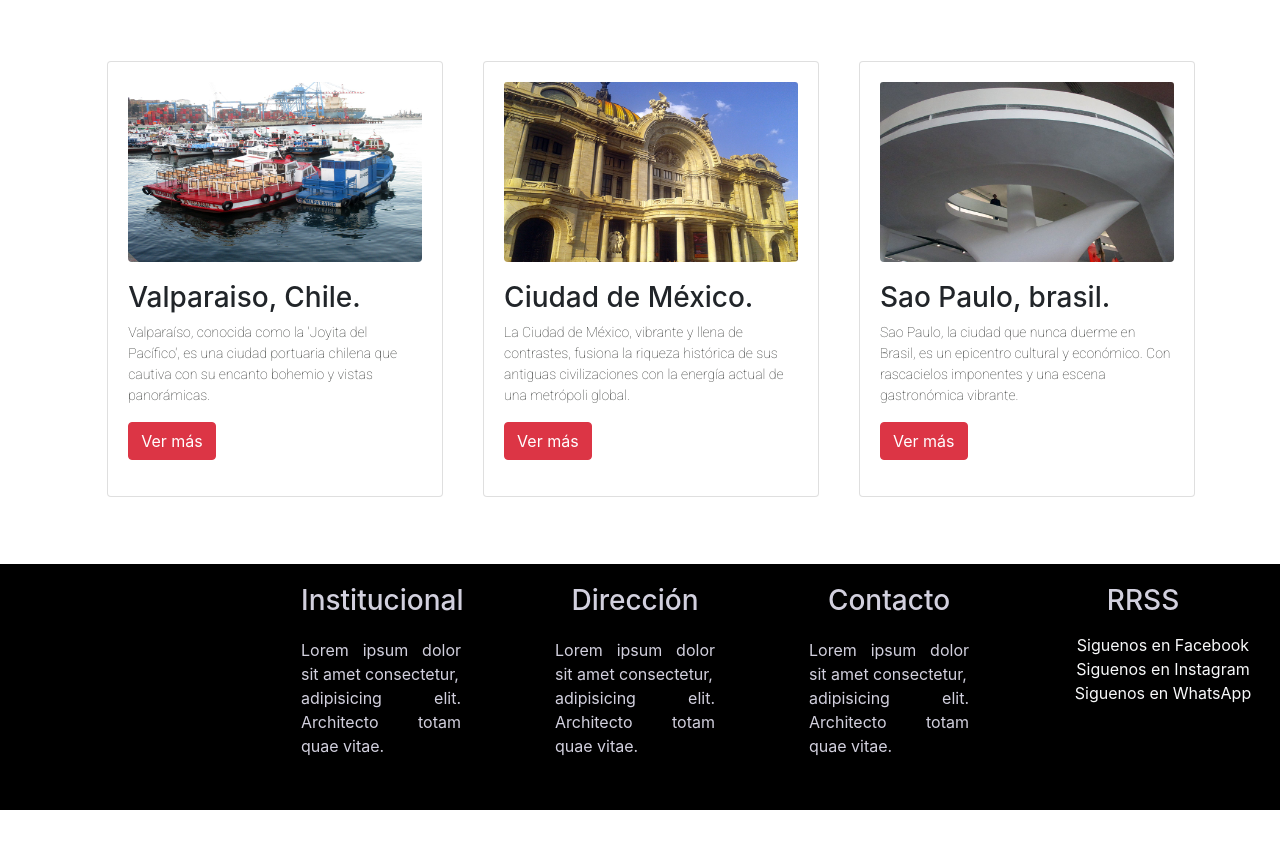
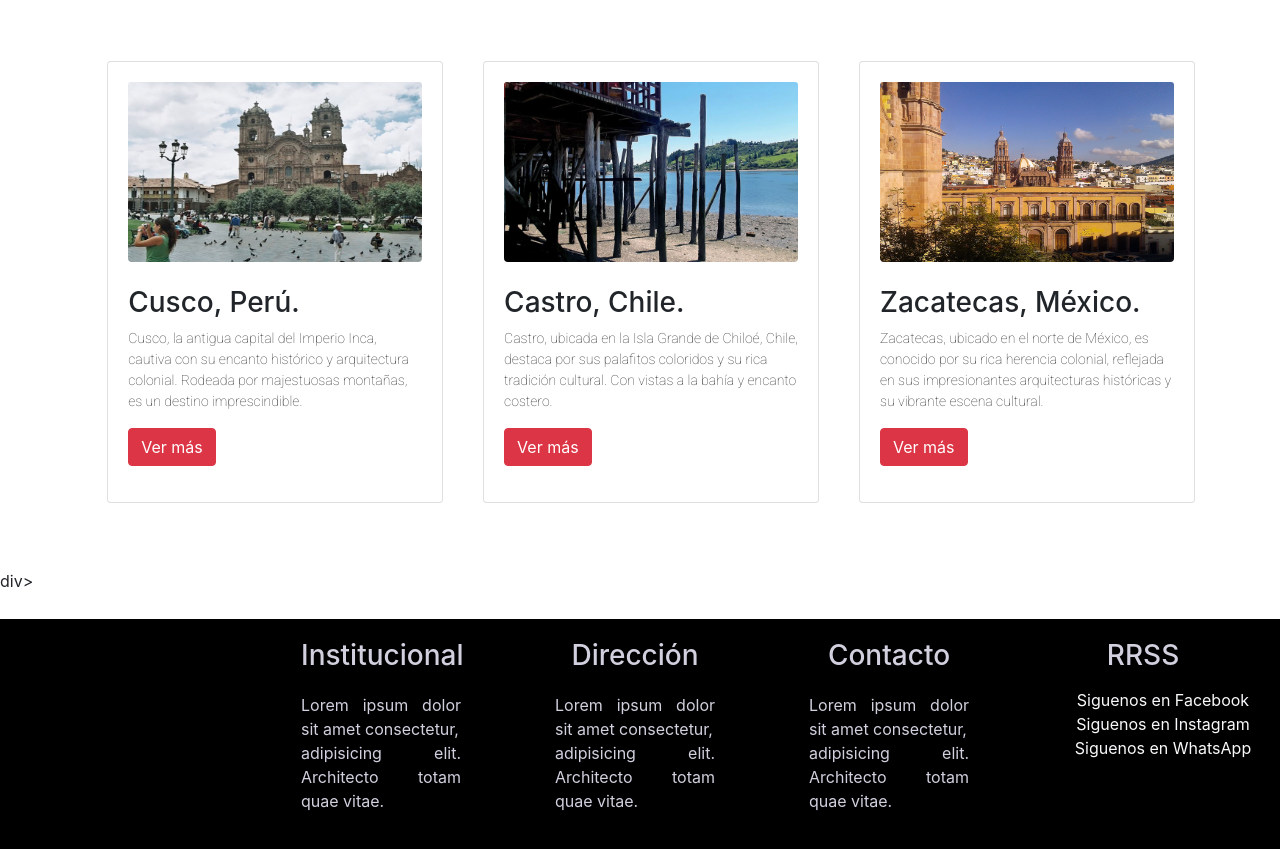
Before and after one commit to mavart2/clase1_coder-, a website: page servicios.html in a window 1280 px wide. Shown: the part 569-1418 px from the top of the page. Before the commit the page ends 1379 px from the top, so only its background shows below. Drawn offline with nearby package versions, Linux system fonts and the light colour scheme; grey boxes are pictures that could not be loaded; a web font is replaced by a local one.

Commit message:
Servicios

```diff
--- a/servicios.html
+++ b/servicios.html
@@ -291,52 +291,57 @@
 
 
     </div>
-    <div class="container">
+
+      <div class="container">
+        <main class="contenido">
 
 
-        <main class="contenido">
             <div class="sep">
             </div>
-
             <section class="card-container">
                 <div class="card">
+                    <div class="card-body">
+                        <img src="./img/cusco.jpg" class="card-img-top" alt="...">
 
+                        <h3 class="til pt-4">Cusco, Perú.</h3>
+                        <p class="card-text ">Cusco, la antigua capital del Imperio Inca, cautiva con su encanto
+                            histórico y arquitectura colonial. Rodeada por majestuosas montañas, es un destino
+                            imprescindible.</p>
+                        <a href="#" class="btn btn-danger">Ver más</a>
+                    </div>
+                </div>
+                <div class="sep">
+                </div>
+
+                <div class="card">
                     <div class="card-body">
-                        <img src="./img/valpo.jpg" class="card-img-top" alt="...">
+                        <img src="./img/castro.jpg" class="card-img-top" alt="...">
 
-                        <h3 class="til">Valparaiso, Chile.</h3>
-                        <p class="card-text ">Valparaíso, conocida como la 'Joyita del Pacífico', es una ciudad portuaria chilena que cautiva con su encanto bohemio y vistas panorámicas.</p>
+                        <h3 class="til pt-4">Castro, Chile.</h3>
+                        <p class="card-text">Castro, ubicada en la Isla Grande de Chiloé, Chile, destaca por sus
+                            palafitos coloridos y su rica tradición cultural. Con vistas a la bahía y encanto costero.
+                        </p>
                         <a href="#" class="btn btn-danger">Ver más</a>
                     </div>
                 </div>
                 <div class="sep">
                 </div>
                 <div class="card">
+                    <div class="card-body">
+                        <img src="./img/zacatecas.jpg" class="card-img-top" alt="...">
 
-                    <div class="card-body">
-                        <img src="./img/bellasartes_mx.jpg" class="card-img-top" alt="...">
-
-                        <h3 class="til">Ciudad de México.</h3>
-                        <p class="card-text ">La Ciudad de México, vibrante y llena de contrastes, fusiona la riqueza histórica de sus antiguas civilizaciones con la energía actual de una metrópoli global.</p>
-                        <a href="#" class="btn btn-danger">Ver más</a>
-                    </div>
-                </div>
-                <div class="sep">
-                </div>
-                <div class="card">
-
-                    <div class="card-body">
-                        <img src="./img/saopaulo.jpg" class="card-img-top" alt="...">
-
-                        <h3 class="til">Sao Paulo, brasil.</h3>
-                        <p class="card-text "> Sao Paulo, la ciudad que nunca duerme en Brasil, es un epicentro cultural y económico. Con rascacielos imponentes y una escena gastronómica vibrante.</p>
-                        <a href="#" class="btn btn-danger">Ver más</a>
+                        <h3 class="til pt-4">Zacatecas, México.</h3>
+                        <p class="card-text ">Zacatecas, ubicado en el norte de México, es conocido por su rica herencia
+                            colonial, reflejada en sus impresionantes arquitecturas históricas y su vibrante escena
+                            cultural.</p>
+                        <a href="#" class=" btn btn-danger">Ver más</a>
                     </div>
                 </div>
             </section>
 
         </main>
-    </div>
+
+    </div>div>
 
     <div class="sep">
     </div>
```
